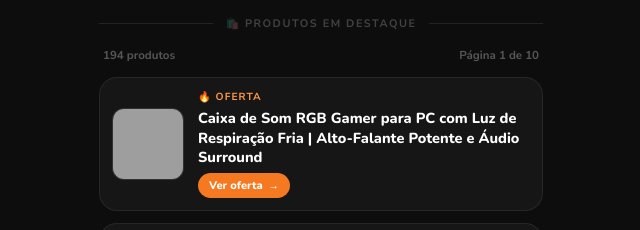
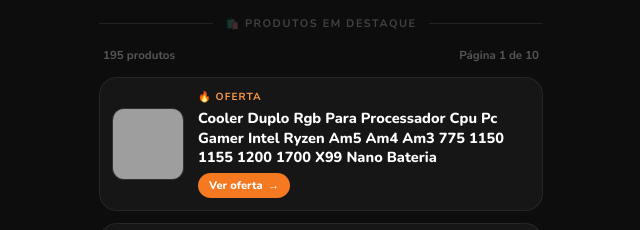
Before and after one commit to kcersarkal/LinkBioMixDuMix, a plain HTML site: page index.html in a window 1280 px wide. Shown: the part 649-879 px from the top of the page, without its empty margins (319-959 px from the left). Drawn offline with nearby package versions, Linux system fonts and the light colour scheme; grey boxes are pictures that could not be loaded.

Commit message:
update automático n8n

```diff
--- a/index.html
+++ b/index.html
@@ -468,6 +468,28 @@
 
 <div id="produtos-lista">
   <a
+    href="https://s.shopee.com.br/LoRN9syS5"
+    target="_blank"
+    rel="noopener sponsored"
+    class="product-btn"
+    data-produto-id="23099658841"
+  >
+    <img
+      src="https://cf.shopee.com.br/file/sg-11134201-825at-mqxi45r4cgsg29"
+      alt="Cooler Duplo Rgb Para Processador Cpu Pc Gamer Intel Ryzen Am5 Am4 Am3 775 1150 1155 1200 1700 X99 Nano Bateria"
+      class="product-thumb"
+      style="width:72px;height:72px;border-radius:12px;object-fit:cover;flex-shrink:0;border:1px solid rgba(255,255,255,0.07);"
+    >
+    <div class="product-info">
+      <span class="product-tag">🔥 Oferta</span>
+      <span class="product-name">Cooler Duplo Rgb Para Processador Cpu Pc Gamer Intel Ryzen Am5 Am4 Am3 775 1150 1155 1200 1700 X99 Nano Bateria</span>
+      <span class="product-cta">
+        Ver oferta <span class="arrow-icon">→</span>
+      </span>
+    </div>
+  </a>
+
+  <a
     href="https://s.shopee.com.br/80CHRlxuPa"
     target="_blank"
     rel="noopener sponsored"
```
